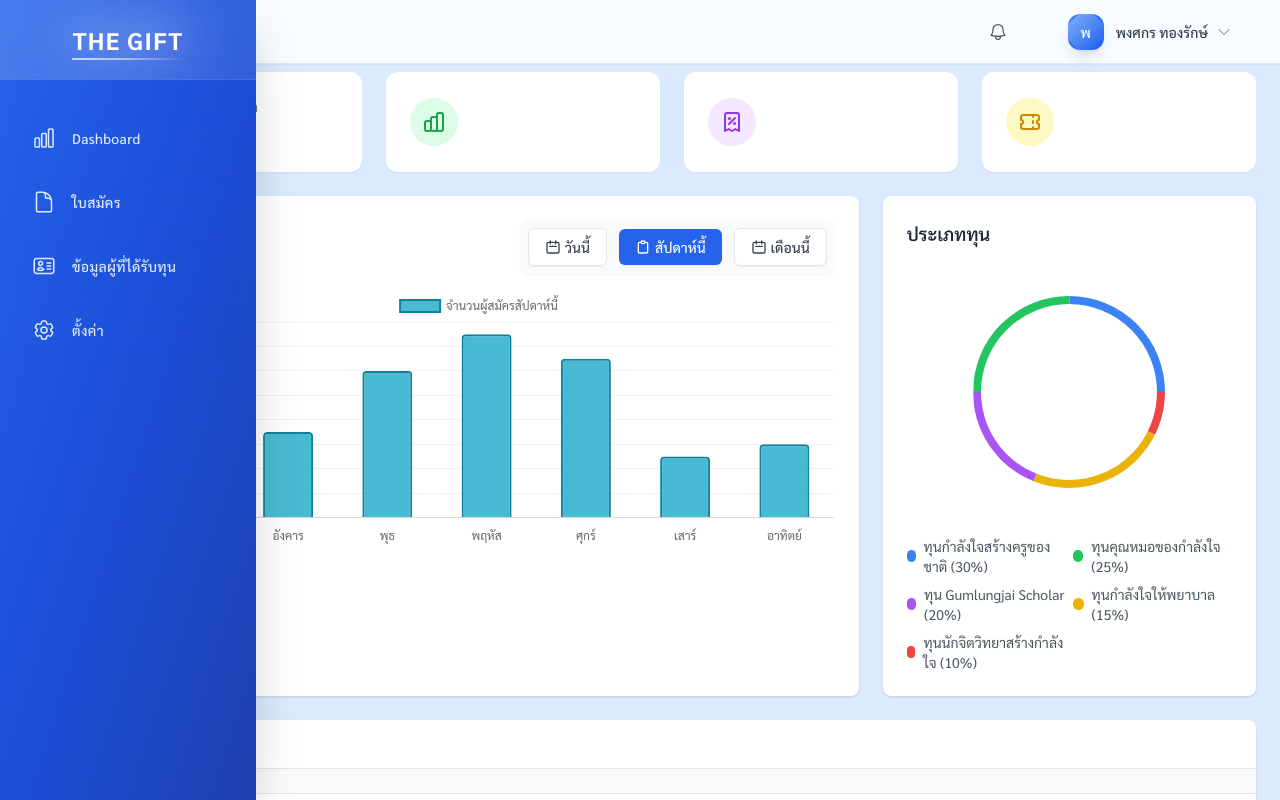
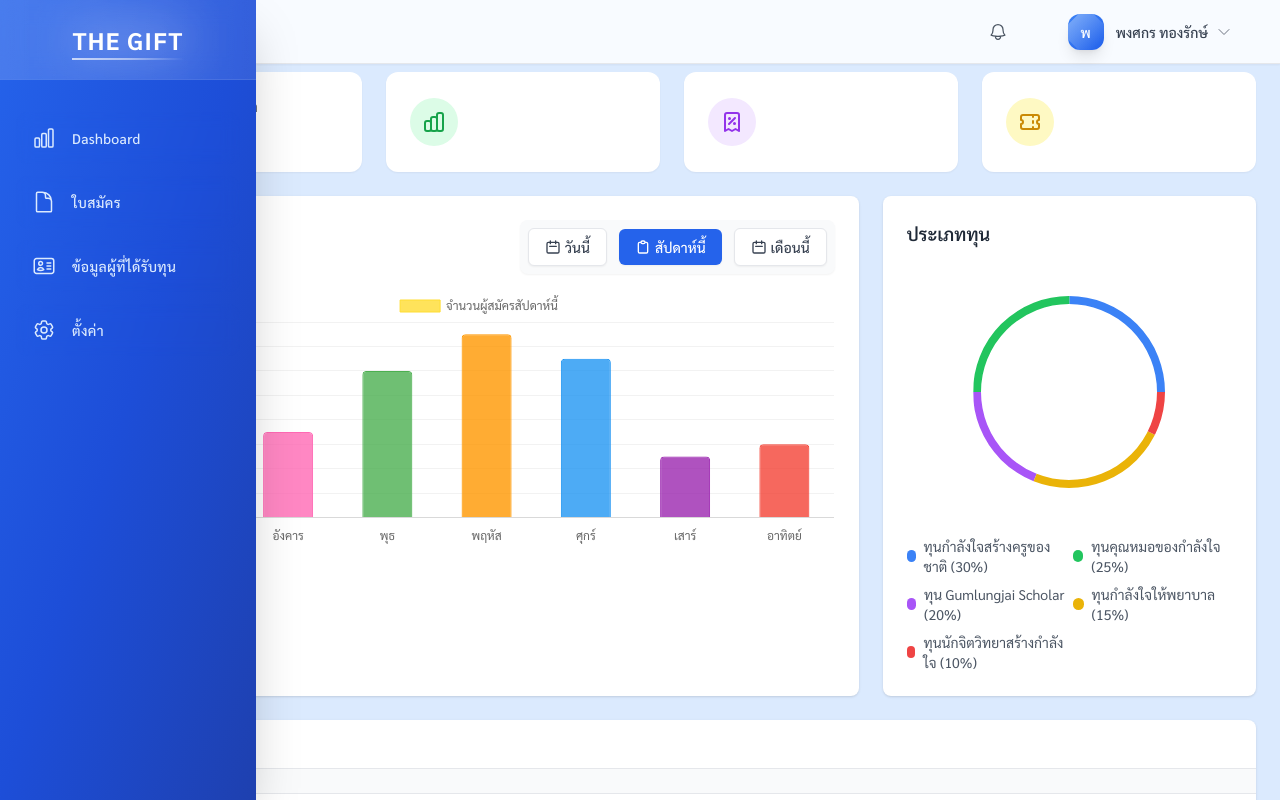
Before and after one commit to CKMarineTest/LoginGumlungjai, a Vue app: page /thegift_backoffice/Dashboard in a window 1280 px wide. Shown: the top 800 px of the page. Built offline with nearby package versions, Linux system fonts and the light colour scheme.

Commit message:
Revision 59

```diff
--- a/src/components/DashBoardComponent.vue
+++ b/src/components/DashBoardComponent.vue
@@ -581,23 +581,36 @@ const chartData = computed(() => ({
           : "จำนวนผู้สมัครเดือนนี้",
       data: chartDatasets[timeFilter.value].data,
       backgroundColor:
-        timeFilter.value === "today"
-          ? "rgba(255, 204, 0, 0.8)"  // สีทองอ่อนสำหรับวันนี้
-          : timeFilter.value === "week"
-          ? "rgba(28, 169, 201, 0.8)"  // สีฟ้าครามสำหรับสัปดาห์นี้
-          : "rgba(255, 105, 97, 0.8)", // สีส้มอมชมพูสำหรับเดือนนี้
+        timeFilter.value === "week"
+          ? [
+              "rgba(255, 221, 51, 0.8)", // จันทร์ (สีเหลือง)
+              "rgba(255, 105, 180, 0.8)", // อังคาร (สีชมพู)
+              "rgba(76, 175, 80, 0.8)",  // พุธ (สีเขียว)
+              "rgba(255, 152, 0, 0.8)",  // พฤหัส (สีส้ม)
+              "rgba(33, 150, 243, 0.8)", // ศุกร์ (สีฟ้า)
+              "rgba(156, 39, 176, 0.8)", // เสาร์ (สีม่วง)
+              "rgba(244, 67, 54, 0.8)",  // อาทิตย์ (สีแดง)
+            ]
+          : ["rgba(255, 87, 34, 0.8)"], // ถ้าไม่ใช่สัปดาห์ จะใช้สีเดียว
       borderColor:
-        timeFilter.value === "today"
-          ? "rgb(255, 174, 0)"  // สีขอบทองอ่อนสำหรับวันนี้
-          : timeFilter.value === "week"
-          ? "rgb(18, 129, 154)"  // สีขอบฟ้าครามสำหรับสัปดาห์นี้
-          : "rgb(255, 67, 34)", // สีขอบส้มอมชมพูสำหรับเดือนนี้
-      borderWidth: 2,  // เพิ่มความหนาของขอบ
+        timeFilter.value === "week"
+          ? [
+              "rgb(255, 221, 51)", // จันทร์ (สีเหลือง)
+              "rgb(255, 105, 180)", // อังคาร (สีชมพู)
+              "rgb(76, 175, 80)",   // พุธ (สีเขียว)
+              "rgb(255, 152, 0)",   // พฤหัส (สีส้ม)
+              "rgb(33, 150, 243)",  // ศุกร์ (สีฟ้า)
+              "rgb(156, 39, 176)",  // เสาร์ (สีม่วง)
+              "rgb(244, 67, 54)",   // อาทิตย์ (สีแดง)
+            ]
+          : ["rgb(255, 87, 34)"], // ถ้าไม่ใช่สัปดาห์ จะใช้สีเดียว
+      borderWidth: 1,
       borderRadius: 4,
       maxBarThickness: 50,
     },
   ],
 }));
+
 
 const chartOptions = ref({
   responsive: true,
```
